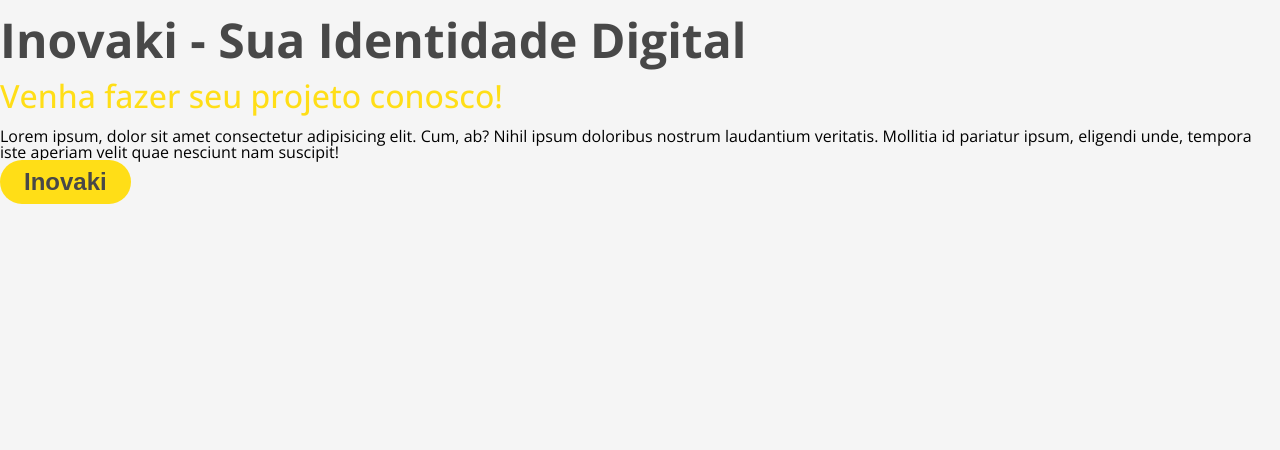
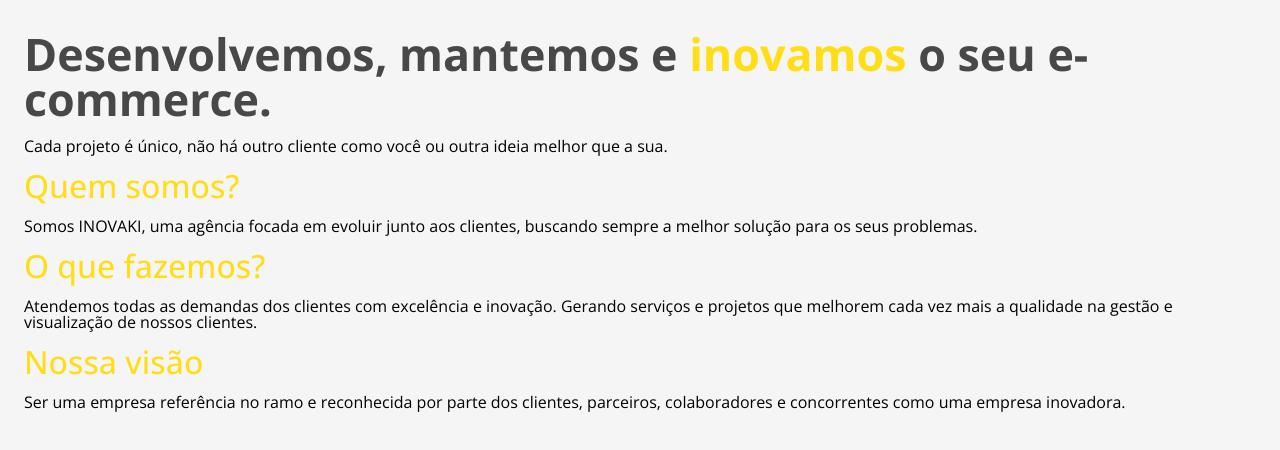
Before and after one commit to lamongabriel/inovaki-one-pager, a website built with webpack: page public/index.html in a window 1280 px wide. Built offline with nearby package versions, Linux system fonts and the light colour scheme.

Commit message:
cards and color creations

```diff
--- a/public/index.html
+++ b/public/index.html
@@ -14,14 +14,36 @@
 
 <body>
 
-  <h1 class="title">Inovaki - Sua Identidade Digital</h1>
-  <h2 class="subtitle">Venha fazer seu projeto conosco!</h2>
-  <p class="text-dark">
-    Lorem ipsum, dolor sit amet consectetur adipisicing elit. Cum, ab? Nihil ipsum doloribus nostrum laudantium
-    veritatis. Mollitia id pariatur ipsum, eligendi unde, tempora iste aperiam velit quae nesciunt nam suscipit!
-  </p>
+  <main class="container">
+    <div class="introduction">
+      <h1 class="title">
+        Desenvolvemos, mantemos e <strong class="yellow">inovamos</strong> o seu e-commerce.
+      </h1>
+      <p class="text">
+        Cada projeto é único, não há outro cliente como você ou outra ideia melhor que a sua.
+      </p>
+      <div class="cards">
+        <div class="card">
+          <h2 class="subtitle">Quem somos?</h2>
+          <p class="text">
+            Somos INOVAKI, uma agência focada em evoluir junto aos clientes, buscando sempre a melhor solução para os
+            seus problemas.
+          </p>
+        </div>
+        <div class="card">
+          <h2 class="subtitle">O que fazemos?</h2>
+          <p class="text">Atendemos todas as demandas dos clientes com excelência e inovação. Gerando serviços e
+            projetos que melhorem cada vez mais a qualidade na gestão e visualização de nossos clientes.</p>
+        </div>
+        <div class="card">
+          <h2 class="subtitle">Nossa visão</h2>
+          <p class="text">Ser uma empresa referência no ramo e reconhecida por parte dos clientes, parceiros,
+            colaboradores e concorrentes como uma empresa inovadora.</p>
+        </div>
+      </div>
+    </div>
+  </main>
 
-  <button class="yellow-button">Inovaki</button>
 
   <script src="index.bundle.js"></script>
 </body>
--- a/src/sass/colors/_colors.scss
+++ b/src/sass/colors/_colors.scss
@@ -5,4 +5,16 @@
 $text-dark: #000000;
 $text-white: #ffffff;
 
-$background-color: #f5f5f5
+$background-color: #f5f5f5;
+
+.yellow{
+  color: $inovaki-yellow;
+}
+
+.dark{
+  color: $inovaki-dark;
+}
+
+.grey{
+  color: $inovaki-grey;
+}
--- a/src/sass/components/_container.scss
+++ b/src/sass/components/_container.scss
@@ -1,3 +1,8 @@
+.container{
+  max-width: 100%;
+  padding: 1rem 1.5rem;
+}
+
 .flex{
   display: flex;
 }
--- a/src/sass/components/_titles.scss
+++ b/src/sass/components/_titles.scss
@@ -1,5 +1,5 @@
 .title{
-  font-size: 3rem;
+  font-size: 2.8rem;
   color: $inovaki-grey;
   font-weight: 700;
   margin: 1rem 0;
```
